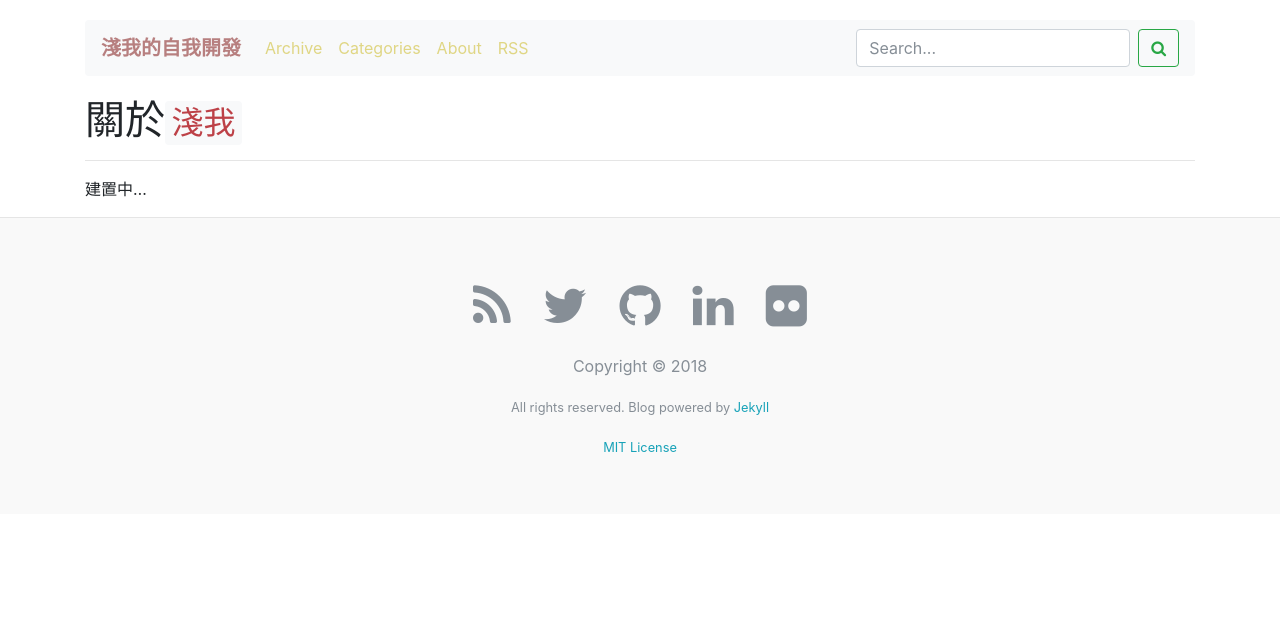
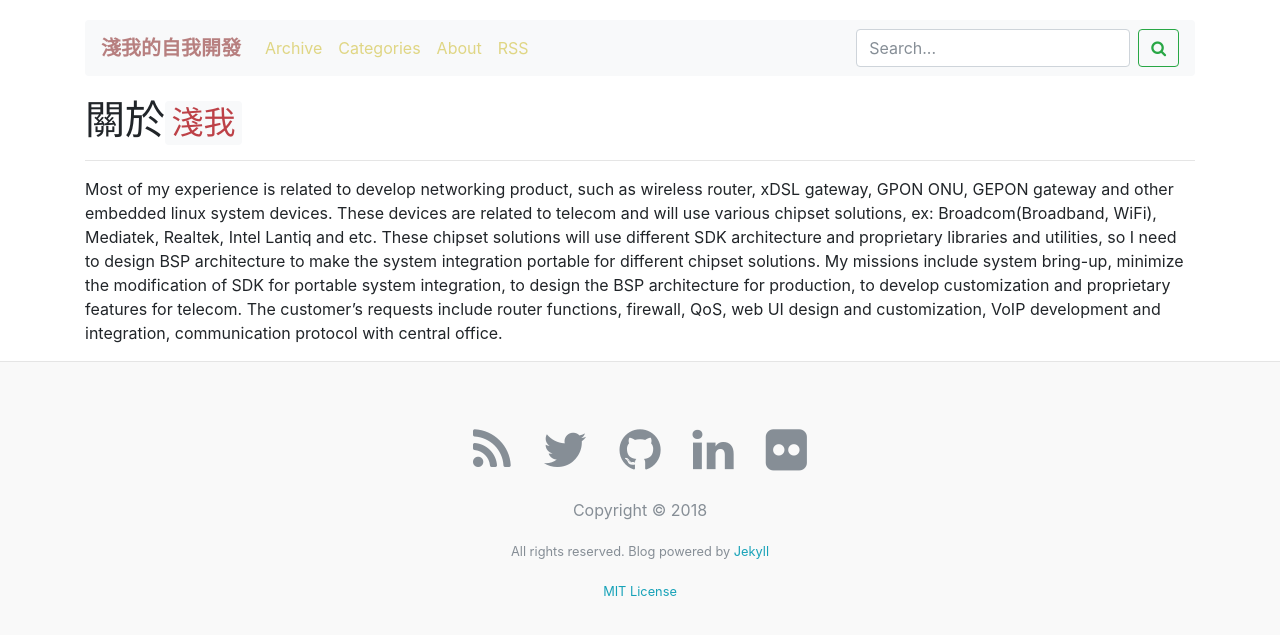
Before and after one commit to kisaku1978/kisaku1978.github.io, a Jekyll site: the page built from about.md, in a window 1280 px wide. Shown: the top 635 px of the page. Built offline with Jekyll 4.4.1, drawn with Linux system fonts in a browser that asks for light colours; nearby versions of some CDN libraries; library files that are not in the unit come from our copies.

Commit message:
update about

```diff
--- a/about.md
+++ b/about.md
@@ -8,5 +8,4 @@ sitemap: false
 # 關於`淺我`
 -------
 
-
-建置中...
+Most of my experience is related to develop networking product, such as wireless router, xDSL gateway, GPON ONU, GEPON gateway and other embedded linux system devices. These devices are related to telecom and will use various chipset solutions, ex: Broadcom(Broadband, WiFi), Mediatek, Realtek, Intel Lantiq and etc. These chipset solutions will use different SDK architecture and proprietary libraries and utilities, so I need to design BSP architecture to make the system integration portable for different chipset solutions. My missions include system bring-up, minimize the modification of SDK for portable system integration, to design the BSP architecture for production, to develop customization and proprietary features for telecom. The customer's requests include router functions, firewall, QoS, web UI design and customization, VoIP development and integration, communication protocol with central office.
```
